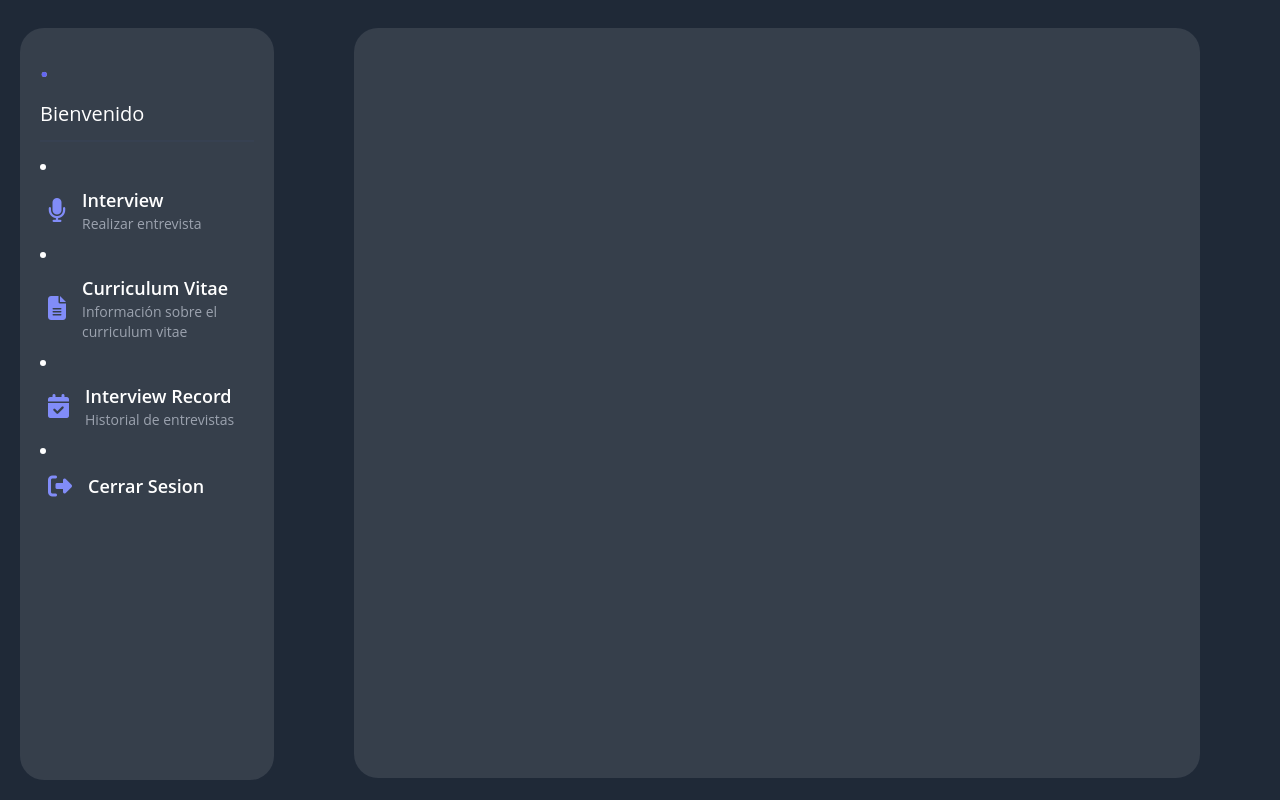
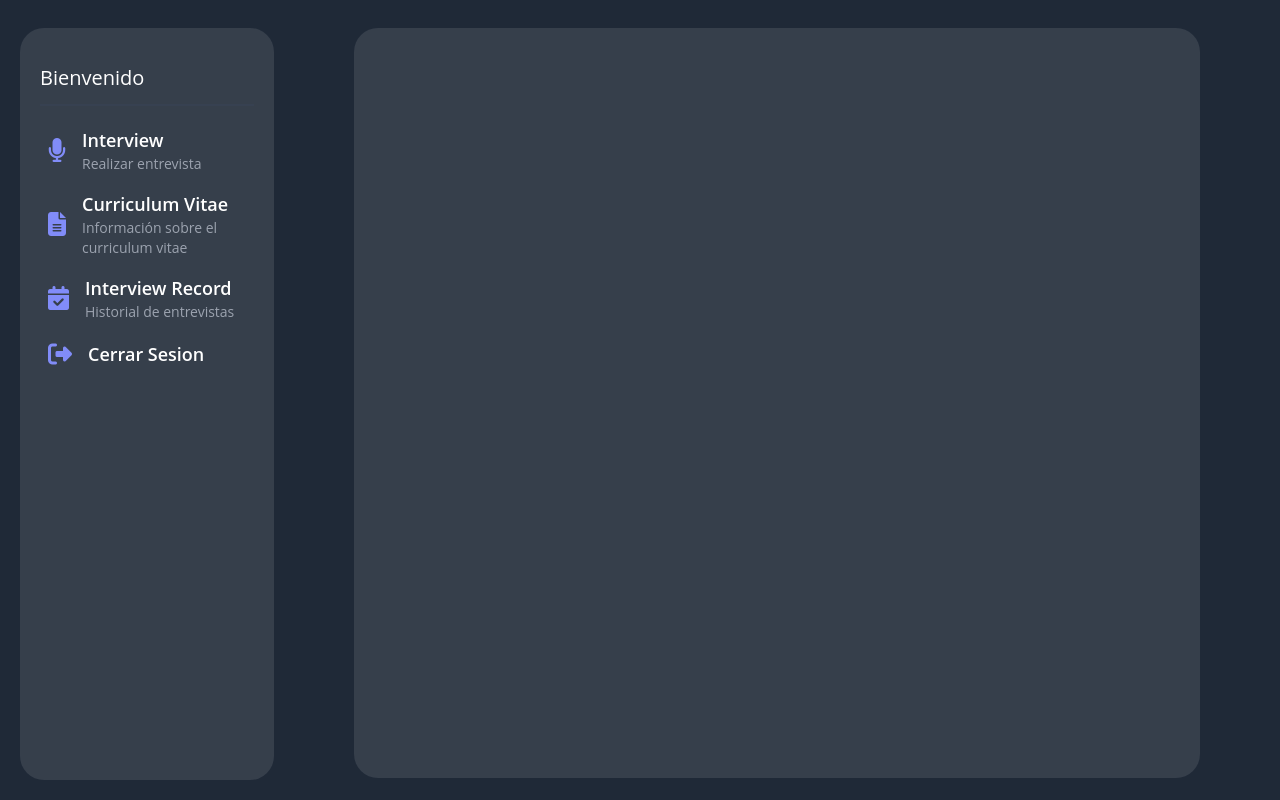
Before and after one commit to dfloresc16/AppPT, an Angular app: page /dashboard in a window 1280 px wide. Built offline with nearby package versions, Linux system fonts and the light colour scheme; sample sign-in values are in the browser's storage.

Commit message:
fix: Nombre y estilos

```diff
--- a/src/app/presentation/layouts/dashboardLayout/dashboardLayout.component.html
+++ b/src/app/presentation/layouts/dashboardLayout/dashboardLayout.component.html
@@ -7,14 +7,14 @@
     <h1
       class="font-bold text-lg lg:text-3xl bg-gradient-to-br from-white via-white/50 bg-clip-text text-transparent"
     >
-      {{ fullName }}<span class="text-indigo-500">.</span>
+      {{ fullName }}
     </h1>
     <span class="text-xl">Bienvenido</span>
 
     <div class="border-gray-700 border my-3"></div>
 
     <!-- Enlaces de navegación -->
-    <ul>
+    <ul class="no-bullets">
       <li *ngFor="let route of routes; trackBy: trackByPath">
         <app-sidebar-menu-item
           [description]="route.data!['description']"
--- a/src/app/presentation/layouts/dashboardLayout/dashboardLayout.component.ts
+++ b/src/app/presentation/layouts/dashboardLayout/dashboardLayout.component.ts
@@ -24,7 +24,9 @@ export class DashboardLayoutComponent {
   constructor() {
     // Recuperar 'name' y 'lastname' del sessionStorage
     const name = sessionStorage.getItem('name');
-    const lastname = sessionStorage.getItem('lastname');
+    const lastname = sessionStorage.getItem('lastName');
+    console.log(name);
+    console.log(lastname)
 
     // Formar el string completo y asignarlo a 'fullName'
     this.fullName = `${name || ''} ${lastname || ''}`.trim();
--- a/src/app/presentation/pages/loginPage/loginPage.component.ts
+++ b/src/app/presentation/pages/loginPage/loginPage.component.ts
@@ -63,7 +63,7 @@ export default class LoginPageComponent implements OnInit {
   private handleLoginSuccess(token: string, userLogin: UserLoginDTO): void {
     sessionStorage.setItem('access_token', token);
     this.getDataUser(userLogin);
-    this.showSuccessAlert('¡Login exitoso!', 'Bienvenido a APP PT');
+    this.showSuccessAlert('¡Login exitoso!', 'Bienvenido a Turing Chat');
     this.router.navigateByUrl('/dashboard');
   }
 
--- a/src/styles.css
+++ b/src/styles.css
@@ -66,6 +66,13 @@ em {
   @apply bg-indigo-600; /* Cambio de color del thumb al hacer hover */
 }
 
+.no-bullets {
+  list-style-type: none; /* Elimina los puntos o viñetas */
+  padding: 0; /* Opcional: elimina el padding izquierdo predeterminado */
+  margin: 0; /* Opcional: elimina el margen predeterminado */
+}
+
+
 
 /* Animations */
 
```
